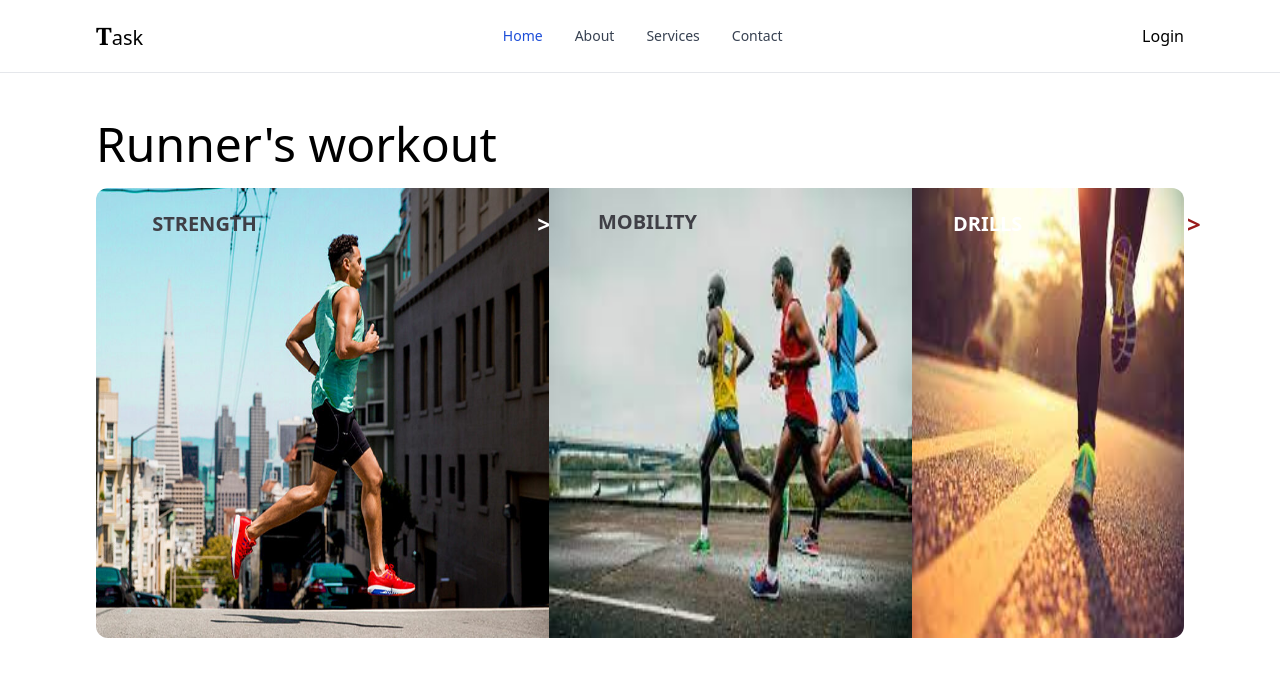
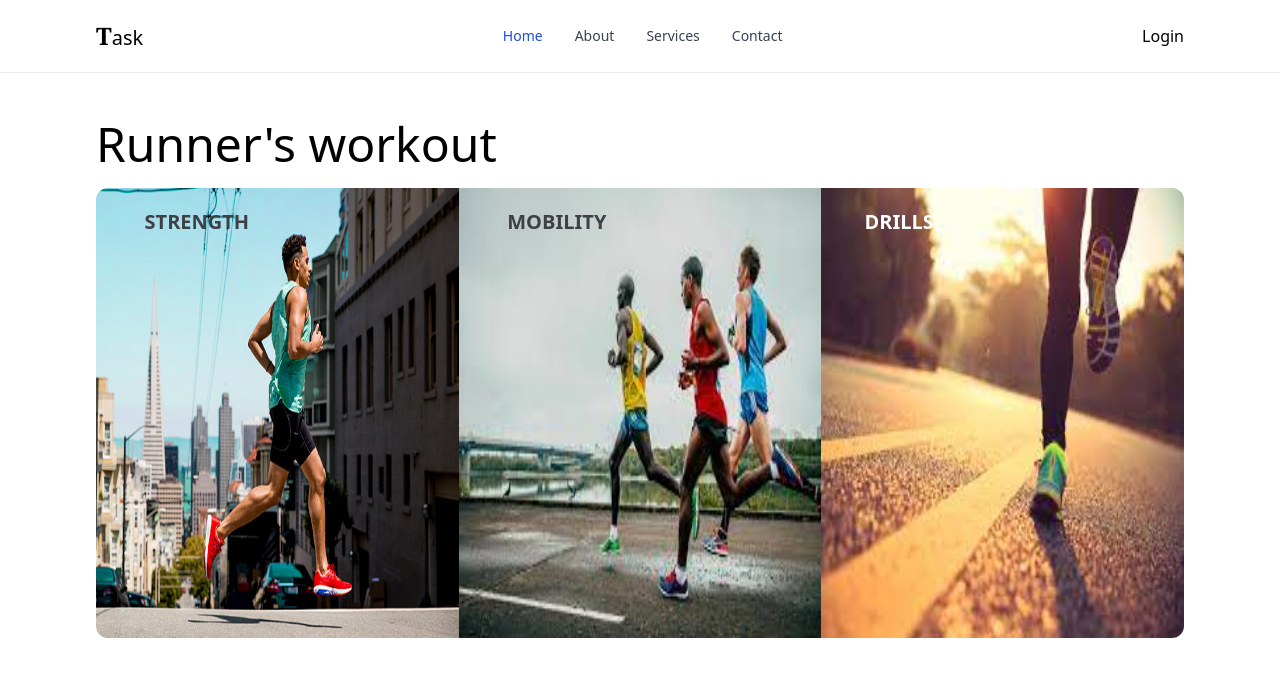
Before and after one commit to Shihab2022/fitness_app, a React (Create React App) app: page / in a window 1280 px wide. Shown: the top 676 px of the page. Built offline with nearby package versions, Linux system fonts and the light colour scheme.

Commit message:
change style

```diff
--- a/public/index.html
+++ b/public/index.html
@@ -10,34 +10,12 @@
       content="Web site created using create-react-app"
     />
     <link rel="apple-touch-icon" href="%PUBLIC_URL%/logo192.png" />
-    <!--
-      manifest.json provides metadata used when your web app is installed on a
-      user's mobile device or desktop. See https://developers.google.com/web/fundamentals/web-app-manifest/
-    -->
     <link rel="manifest" href="%PUBLIC_URL%/manifest.json" />
-    <!--
-      Notice the use of %PUBLIC_URL% in the tags above.
-      It will be replaced with the URL of the `public` folder during the build.
-      Only files inside the `public` folder can be referenced from the HTML.
-
-      Unlike "/favicon.ico" or "favicon.ico", "%PUBLIC_URL%/favicon.ico" will
-      work correctly both with client-side routing and a non-root public URL.
-      Learn how to configure a non-root public URL by running `npm run build`.
-    -->
-    <title>React App</title>
+    <title>Fitness App</title>
   </head>
   <body>
     <noscript>You need to enable JavaScript to run this app.</noscript>
     <div id="root"></div>
-    <!--
-      This HTML file is a template.
-      If you open it directly in the browser, you will see an empty page.
 
-      You can add webfonts, meta tags, or analytics to this file.
-      The build step will place the bundled scripts into the <body> tag.
-
-      To begin the development, run `npm start` or `yarn start`.
-      To create a production bundle, use `npm run build` or `yarn build`.
-    -->
   </body>
 </html>
--- a/src/App.js
+++ b/src/App.js
@@ -3,6 +3,7 @@ import Navbar from './Pages/Navbar';
 import Slider from './Pages/Slider';
 
 function App() {
+
   return (
     <div >
       <Navbar/>
--- a/src/Pages/Slider.js
+++ b/src/Pages/Slider.js
@@ -4,54 +4,40 @@ import img2 from  '../accets/img2.jpg'
 import img3 from  '../accets/img3.jpg'
 
 const Slider = () => {
-    const [first,setFirst]=useState(true)
+    const [first,setFirst]=useState(false)
     const [second,setSecond]=useState(false)
     const [third,setThird]=useState(false)
-    const [value,setValue]=useState('')
-    const firstMouseIn=(e)=>{
+    const firstMouseIn=()=>{
         setFirst(true)
         setSecond(false)
-        console.log(e)
-        // setThird(!third)
-    }
-    const firstMouseOut=()=>{
-        setFirst(true)
-        setSecond(false)
-        // setThird(!third)
+        setThird(false)
     }
     const secondMouseIn=()=>{
         setFirst(false)
         setSecond(true)
         setThird(false)
-        setValue ('col-start-4 col-end-10')
-    }
-    const secondMouseOut=()=>{
-        setFirst(!first)
-        setSecond(!second)
-        // setThird(!third)
     }
     const thirdMouseIn=()=>{
         setFirst(false)
-        setSecond(true)
-        setThird(!third)
-        setValue('col-start-4 col-end-8')
+        setSecond(false)
+        setThird(true)
+    }
+    const mouseOut=()=>{
+        setFirst(false)
+        setSecond(false)
+        setThird(false)
+    }
 
-    }
-    const thirdMouseOut=()=>{
-        setFirst(!first)
-        setSecond(!second)
-        setThird(!third)
-    }
 
     return (
         <div className=' md:px-24 px-5 py-5 mt-8  md:mt-20'>
 
          <div>
-            <h1 className='md:text-5xl text-2xl py-5'>Runner's workout</h1>
-            <div className='grid grid-cols-12 '>
+            <h1   className='md:text-5xl text-2xl py-5'>Runner's workout</h1>
+            <div className='flex'>
 
-                <div className={`relative   ${!first ? 'col-start-1 col-end-4' : 'col-start-1 col-end-6' } `}>
-                <img onMouseEnter={()=>firstMouseIn("cols-5 clos-8")} onMouseOut={()=>firstMouseOut()} className='md:h-[450px] h-[250px] rounded-l-xl' src={img1} alt="" />
+                <div   className={`relative`}>
+                <img  onMouseEnter={()=>firstMouseIn()} onMouseOut={()=>mouseOut()} className='md:h-[450px] w-[550px] hover:w-[800px] duration-1000 delay-150 h-[250px] rounded-l-xl ' src={img1} alt="" />
                 <div className='absolute top-5 grid grid-cols-12 justify-end items-center left-5'>
                     <h2 className='col-start-2 col-end-5 text-xl font-bold  text-zinc-700'>STRENGTH</h2>
                     {
@@ -60,8 +46,8 @@ const Slider = () => {
                 </div>
                 </div>
 
-                <div className={`relative duration-700  ${   second ? value : 'col-start-6 col-end-10' } `}>
-                <img onMouseEnter={()=>secondMouseIn()} onMouseOut={()=>secondMouseOut()} className='md:h-[450px] h-[250px]'  src={img2} alt="" />
+                <div className={`relative `}>
+                <img onMouseEnter={()=>secondMouseIn()} onMouseOut={()=>mouseOut()} className='md:h-[450px] h-[250px] w-[550px] hover:w-[800px] delay-150 duration-1000'  src={img2} alt="" />
 
                 <div className='absolute top-5 grid grid-cols-12 justify-end items-center left-5'>
                     <h2 className='col-start-2 col-end-5 text-xl font-bold  text-zinc-700'>MOBILITY</h2>
@@ -71,18 +57,20 @@ const Slider = () => {
                 </div>
                 </div>
 
-                <div className={`relative duration-700 ${third ? 'col-start-8  col-end-13' : 'col-start-10 col-end-13' } `}>
-                <img onMouseEnter={()=>thirdMouseIn()} onMouseOut={()=>thirdMouseOut()} className='md:h-[450px] h-[250px] rounded-r-xl' src={img3} alt="" />
+                <div className={`relative `}>
+                <img onMouseEnter={()=>thirdMouseIn()} onMouseOut={()=>mouseOut()} className='md:h-[450px] h-[250px] rounded-r-xl w-[550px] hover:w-[800px] delay-150 duration-1000' src={img3} alt="" />
 
                 <div className='absolute top-5 grid grid-cols-12 justify-end items-center left-5'>
                     <h2 className='col-start-2 col-end-5 text-xl font-bold  text-white'>DRILLS</h2>
                     {
-                        !third &&<h5 className='col-start-12 col-end-13 text-2xl   font-bold text-center ml-6 text-red-800 rounded-full'>  > </h5>
+                        third &&<h5 className='col-start-12 col-end-13 text-2xl   font-bold text-center ml-6 text-red-800 rounded-full'>  > </h5>
                     }
+
                 </div>
                 </div>
             </div>
          </div>
+
         </div>
     );
 };
```
